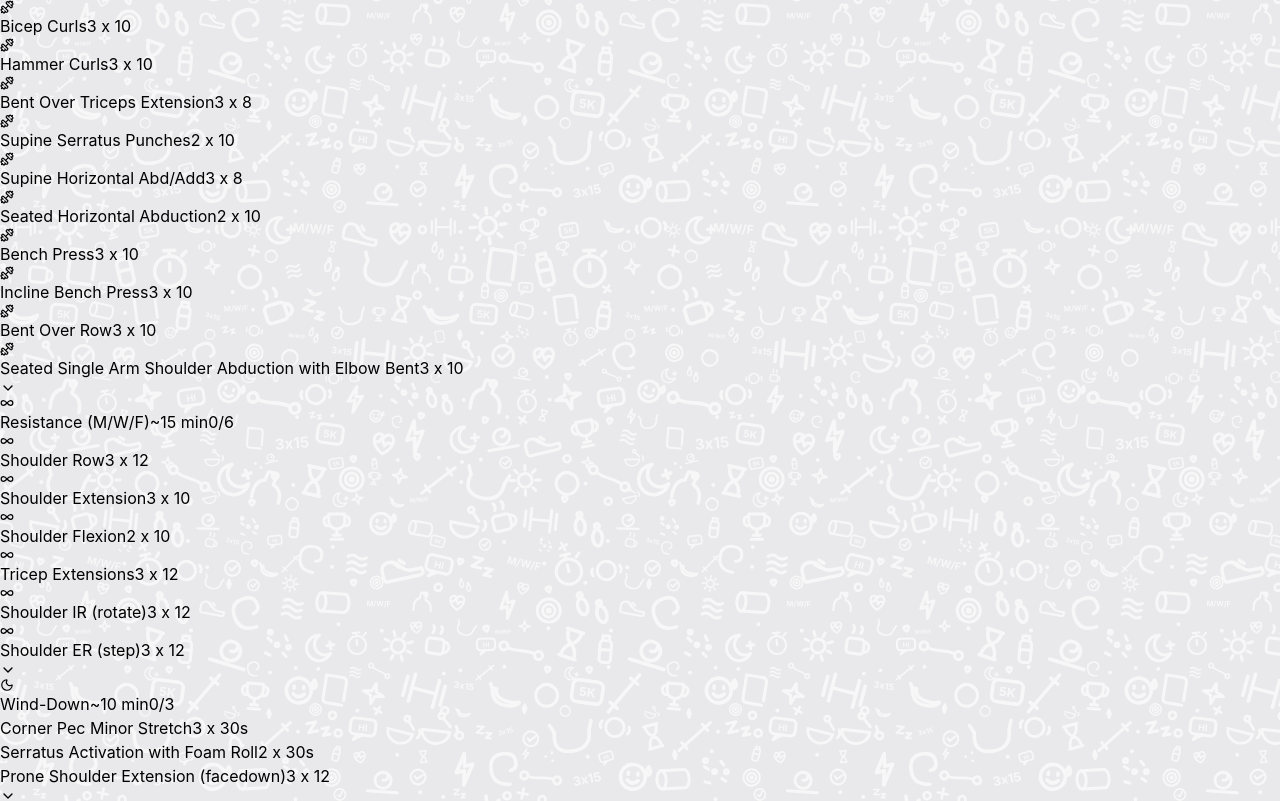
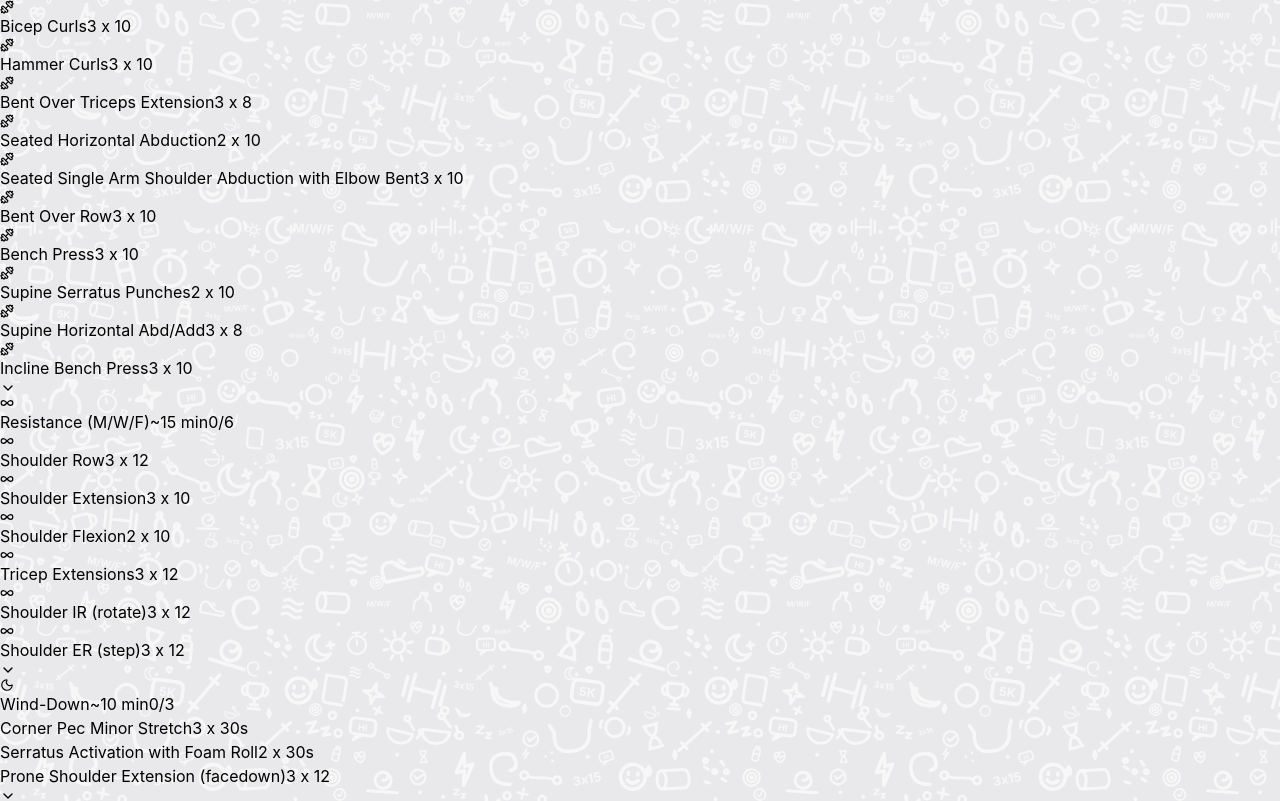
Before and after one commit to ungoldman/pt-tracker, a React (Vite) app: page / in a window 1280 px wide. Shown: the part 2060-2861 px from the top of the page. Built offline with nearby package versions, Linux system fonts and the light colour scheme; the HTML template or start-up script is replaced by a standard one.

Commit message:
reorder priority and strength exercises

```diff
--- a/src/data.js
+++ b/src/data.js
@@ -45,8 +45,8 @@
       { name: 'Flexion (forward) with Dumbbell (2.5)', sets: 2, reps: 15, days: MWF },
       { name: 'Extension (backward) with Dumbbell (2.5)', sets: 2, reps: 15, days: MWF },
       { name: 'Supine Flexion with Dumbbell (2.5)', sets: 3, reps: 15, days: MWF },
+      { name: 'Sidelying Abduction with Dumbbell (2.5)', sets: 3, reps: 15, days: MWF },
       { name: 'Sidelying ER with Dumbbell (2.5)', sets: 3, reps: 10, days: MWF },
-      { name: 'Sidelying Abduction with Dumbbell (2.5)', sets: 3, reps: 15, days: MWF },
       { name: 'Shoulder IR Stretch', sets: 3, reps: '30s' },
       { name: 'Cross Body Stretch with Towel', sets: 3, reps: '30s' },
     ],
@@ -58,17 +58,17 @@
       { name: 'Bicep Curls with Dumbbell', sets: 3, reps: 10 },
       { name: 'Hammer Curls with Dumbbell', sets: 3, reps: 10 },
       { name: 'Bent Over Triceps Extension with Dumbbell', sets: 3, reps: 8 },
-      { name: 'Supine Serratus Punches with Dumbbell', sets: 2, reps: 10 },
-      { name: 'Supine Horizontal Abd/Add with Dumbbell', sets: 3, reps: 8 },
       { name: 'Seated Horizontal Abduction with Dumbbell', sets: 2, reps: 10 },
-      { name: 'Bench Press with Dumbbell', sets: 3, reps: 10 },
-      { name: 'Incline Bench Press with Dumbbell', sets: 3, reps: 10 },
-      { name: 'Bent Over Row with Dumbbell', sets: 3, reps: 10 },
       {
         name: 'Seated Single Arm Shoulder Abduction with Elbow Bent with Dumbbell',
         sets: 3,
         reps: 10,
       },
+      { name: 'Bent Over Row with Dumbbell', sets: 3, reps: 10 },
+      { name: 'Bench Press with Dumbbell', sets: 3, reps: 10 },
+      { name: 'Supine Serratus Punches with Dumbbell', sets: 2, reps: 10 },
+      { name: 'Supine Horizontal Abd/Add with Dumbbell', sets: 3, reps: 8 },
+      { name: 'Incline Bench Press with Dumbbell', sets: 3, reps: 10 },
     ],
   },
   // Split out from Strength: same M/W/F session, band work instead of dumbbells,
```
